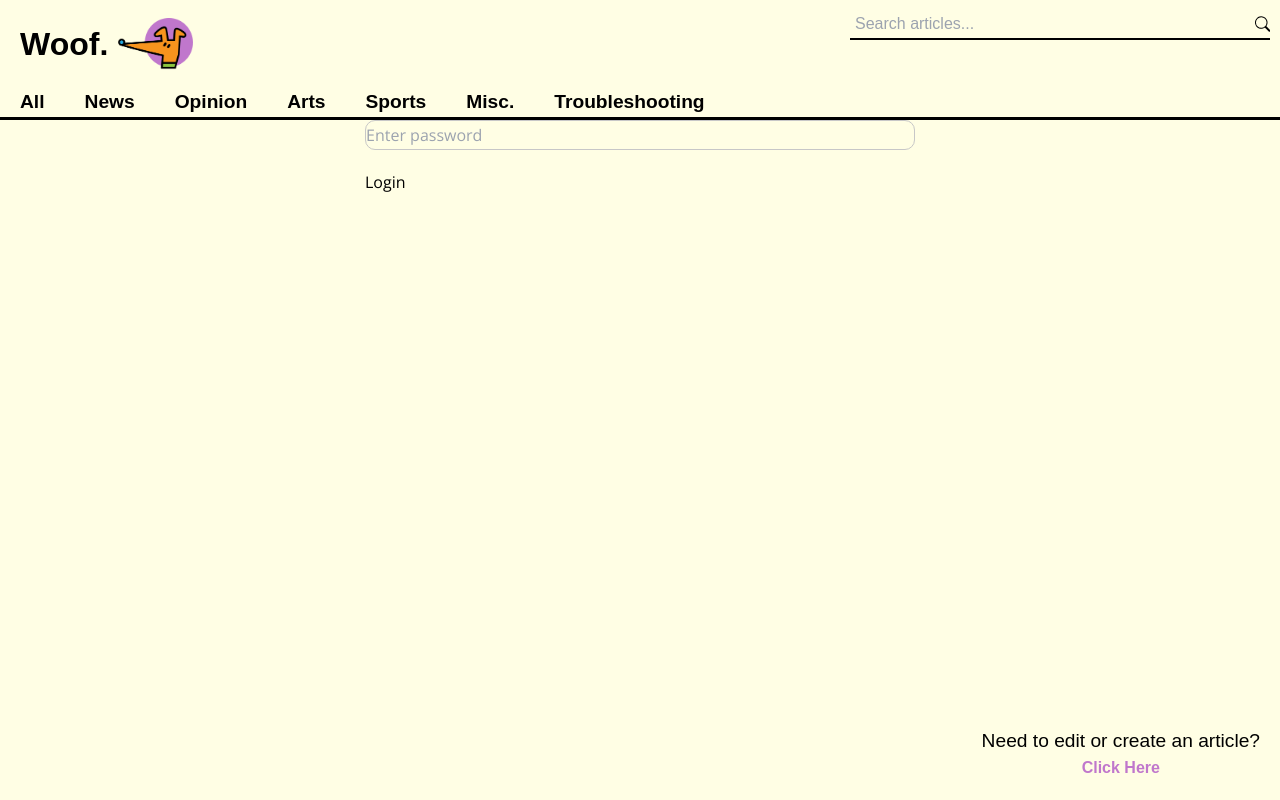
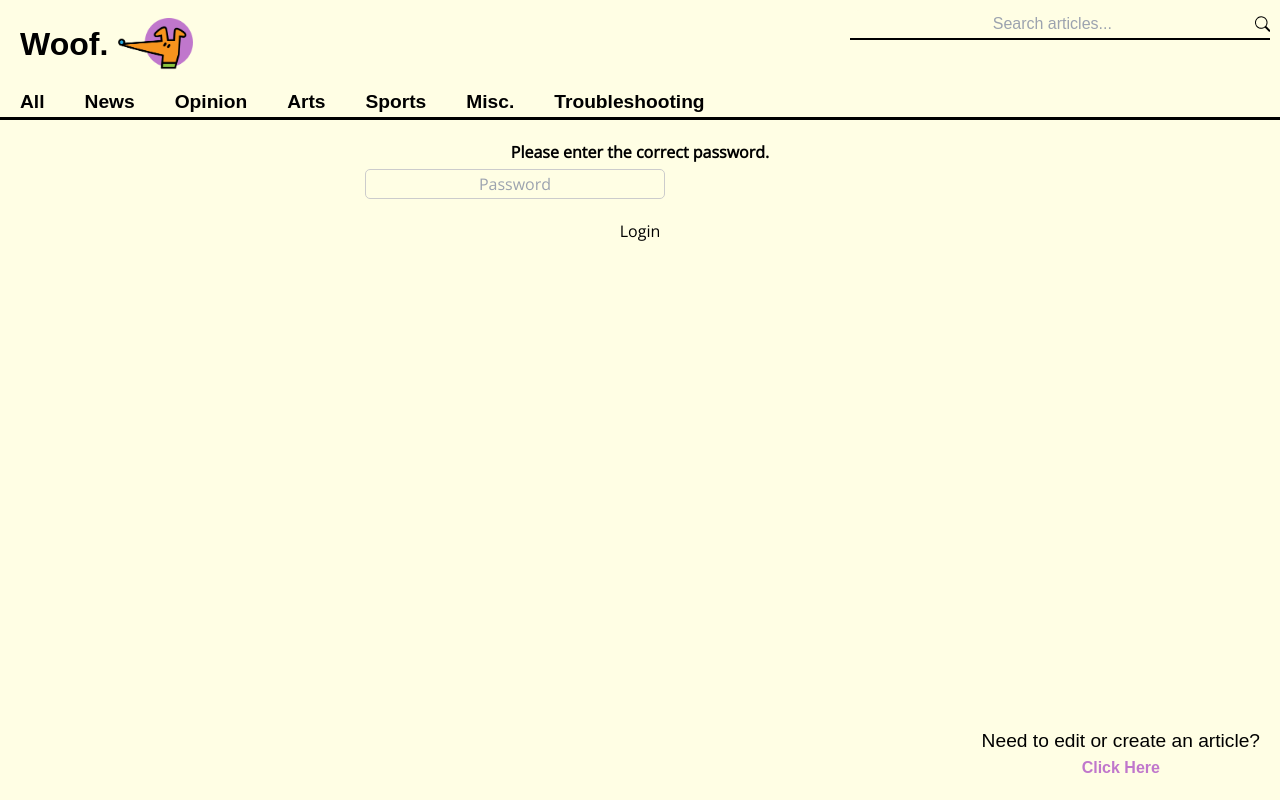
Before and after one commit to dailybruin/woof, a Next.js app: page /login in a window 1280 px wide. Built offline with nearby package versions, Linux system fonts and the light colour scheme.

Commit message:
styling the login page (incomplete)

```diff
--- a/css/form.css
+++ b/css/form.css
@@ -1,20 +1,23 @@
+/* Center the form on the page */
 form {
   width: 90%;
   margin: auto;
   max-width: 550px;
+  text-align: center;
 }
+
+/* Style the input, button, and label */
 input,
 form button,
 label {
   display: block;
+  margin: auto;
+  text-align: center;
 }
-form button,
+
 input,
 textarea {
   outline: none;
-}
-input,
-textarea {
   border: 1px solid rgb(199, 199, 199);
   border-radius: 10px;
   padding: 10px;
@@ -23,12 +26,17 @@ textarea {
   height: 30px;
   color: rgb(53, 53, 53);
 }
+
 textarea {
   height: 50px;
 }
+
 label {
   margin-top: 10px;
+  font-weight: bold;
+  color: #000;
 }
+
 form button {
   --accent: rgb(0, 162, 255);
   margin-top: 20px;
@@ -36,4 +44,32 @@ form button {
 
 .form-container {
   width: 90%;
+  margin: auto;
 }
+
+/* Style for error messages */
+.error-message {
+  color: red;
+  margin-top: 10px;
+  font-size: 90%;
+}
+
+/* Styles for password form */
+.password-container {
+  margin-top: 20px;
+}
+
+.password-label {
+  margin-bottom: 5px;
+  display: block;
+  font-weight: bold;
+}
+
+.password-input {
+  padding: 10px;
+  border: 1px solid #ccc;
+  border-radius: 5px;
+  width: 100%;
+  max-width: 300px;
+  font-size: 16px;
+}
--- a/pages/login.tsx
+++ b/pages/login.tsx
@@ -29,17 +29,22 @@ const LoginPage = () => {
     };
 
     return (
-        <div>
+        <div className="form-container">
             <form onSubmit={handleSubmit}>
-                <input
-                    type="password"
-                    value={password}
-                    onChange={(e) => setPassword(e.target.value)}
-                    placeholder="Enter password"
-                />
+                <div className="password-container">
+                    <label className="password-label" htmlFor="password">Please enter the correct password.</label>
+                    <input
+                        type="password"
+                        id="password"
+                        className="password-input"
+                        value={password}
+                        onChange={(e) => setPassword(e.target.value)}
+                        placeholder="Password"
+                    />
+                </div>
+                {error && <p className="error-message">{error}</p>}
                 <button type="submit">Login</button>
             </form>
-            {error && <p>{error}</p>}
         </div>
     );
 };
```
